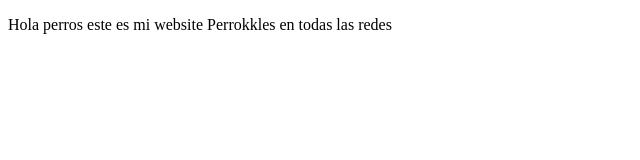
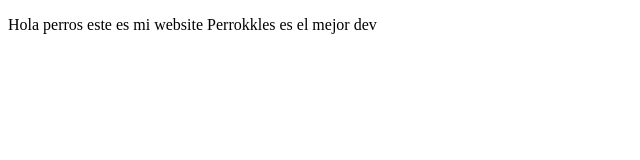
Before and after one commit to ZOYUNPERRO/proyectoDemoCursoPrework, a plain HTML site: page index.html in a window 1280 px wide. Shown: the full height of the page, 0-640 px from the left. Drawn offline with Linux system fonts and the light colour scheme.

Commit message:
cambios dev

```diff
--- a/index.html
+++ b/index.html
@@ -9,7 +9,7 @@
 <body>
     <p>
         Hola perros este es mi website
-        Perrokkles en todas las redes
+        Perrokkles es el mejor dev
     </p>
 
 </body>
```
